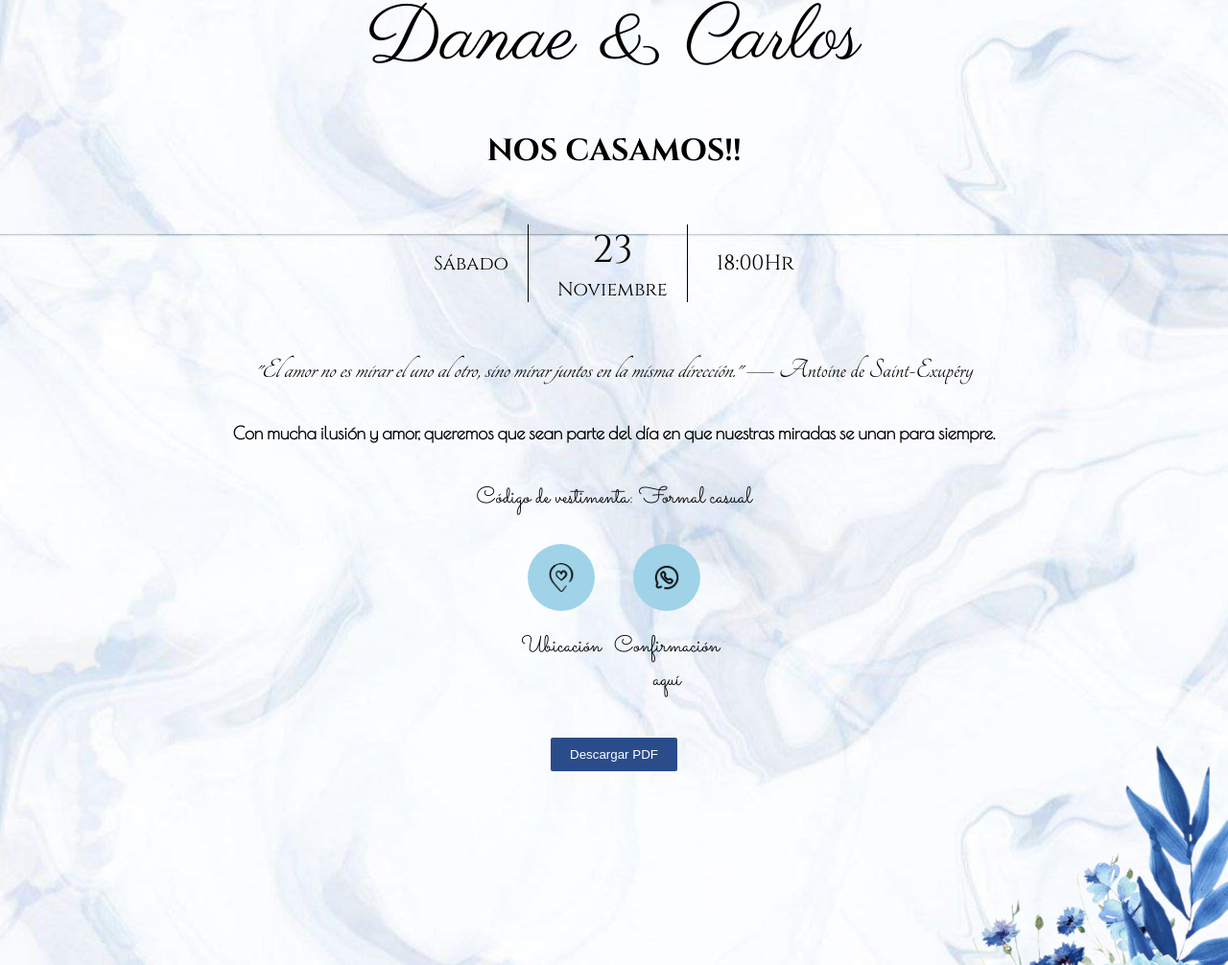
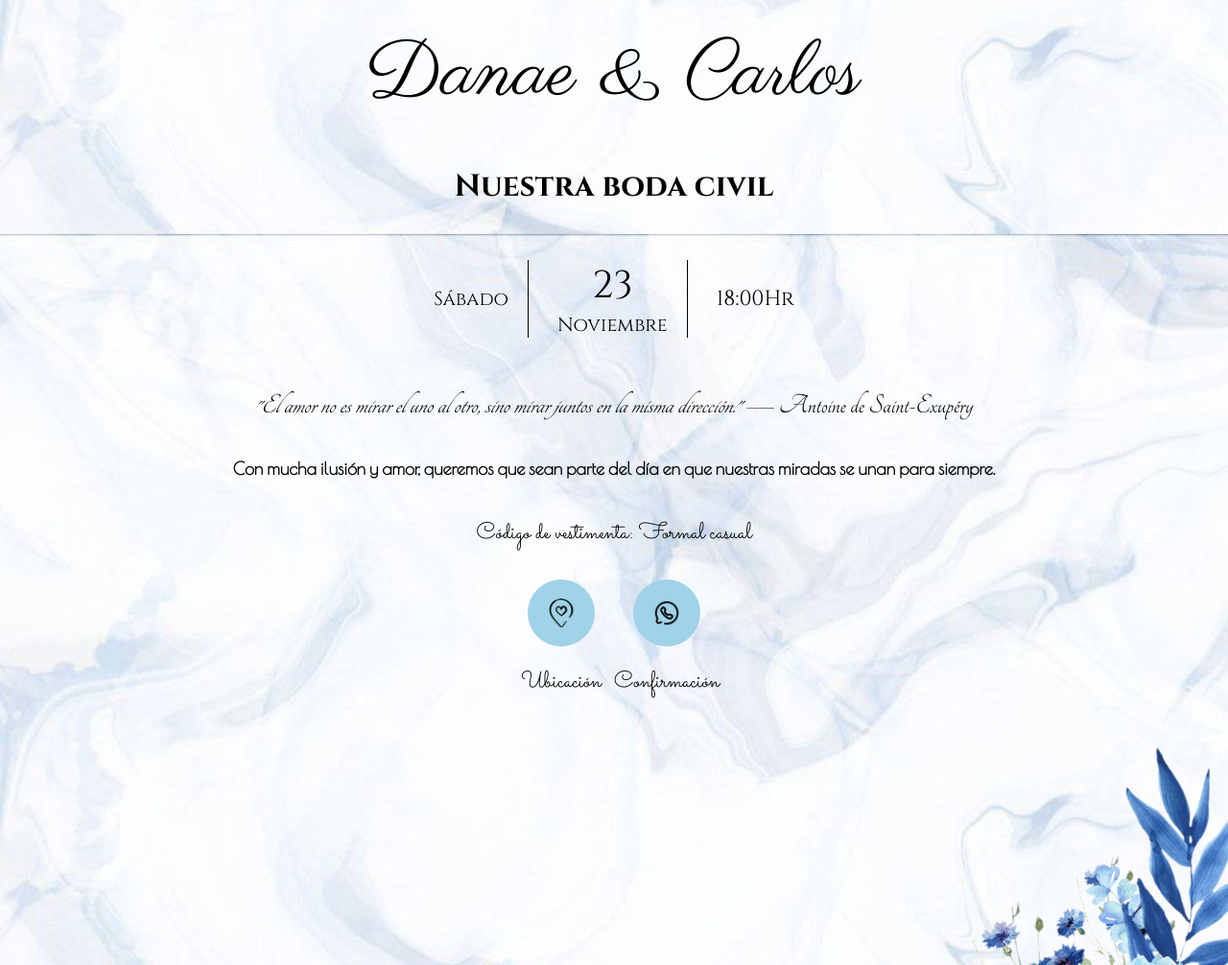
Before and after one commit to Carlossantana331/invitacion, a plain HTML site: page index.html in a window 1280 px wide. Shown: the part 556-1562 px from the top of the page at 96% size. Drawn offline with nearby package versions, Linux system fonts and the light colour scheme.

Commit message:
correcciones finales

```diff
--- a/index.html
+++ b/index.html
@@ -19,7 +19,7 @@
       <section >
         <p class="nombres">Danae & Carlos</p>
       </section>
-      <h1>NOS CASAMOS!!</h1>
+      <h1>Nuestra boda civil</h1>
 
       <section class="info">
         <p class="day">Sábado</p>
@@ -44,20 +44,20 @@
       <p class="vestimenta">Código de vestimenta: Formal casual</p>
 
       <section class="botones">
-        <a href="https://maps.app.goo.gl/qdzbQRbniNXhodmv7" target="_blank" class="link">
+        <a href="https://maps.app.goo.gl/qdBR42mCwXaWk5VHA" target="_blank" class="link">
           <span class="otraCosa"><img src="src/marcador-de-posicion.png" alt="marcador de posicion" class ="linkBoton"></span>
           <span class="cosa"> Ubicación</span>
         </a>
 
-        <a href="https://wa.me/523331423378?text=Hola" target="_blank" class="link">
+        <a href="https://wa.me/523331423378?text=Hola, buen día. Soy [Inserte nombre] y quisiera confirmar nuestra asistencia. Seremos un total de [Inserte cantidad de personas], y los asistentes serán: [Inserte nombres de los asistentes]. Muchas gracias." target="_blank" class="link">
           <span class="otraCosa"><img src="src/whatsapp.png" alt="whatsapp" class ="linkBoton"></span>
-          <span class="cosa"> Confirmación<br> aquí</span>
+          <span class="cosa"> Confirmación</span>
 
         </a>
       </section>
 
 
-      <button id="download" class="botonDescarga">Descargar PDF</button>
+<!--       <button id="download" class="botonDescarga">Descargar PDF</button> -->
 
 
 
@@ -69,7 +69,7 @@
 
 
 
-    <script src="https://cdnjs.cloudflare.com/ajax/libs/html2pdf.js/0.9.3/html2pdf.bundle.min.js"></script>
+<!--     <script src="https://cdnjs.cloudflare.com/ajax/libs/html2pdf.js/0.9.3/html2pdf.bundle.min.js"></script>
 
     <script>
       document
@@ -78,5 +78,5 @@
           var element = document.getElementById("content");
           html2pdf().from(element).save();
         });
-    </script>
+    </script> -->
   </body>
```
